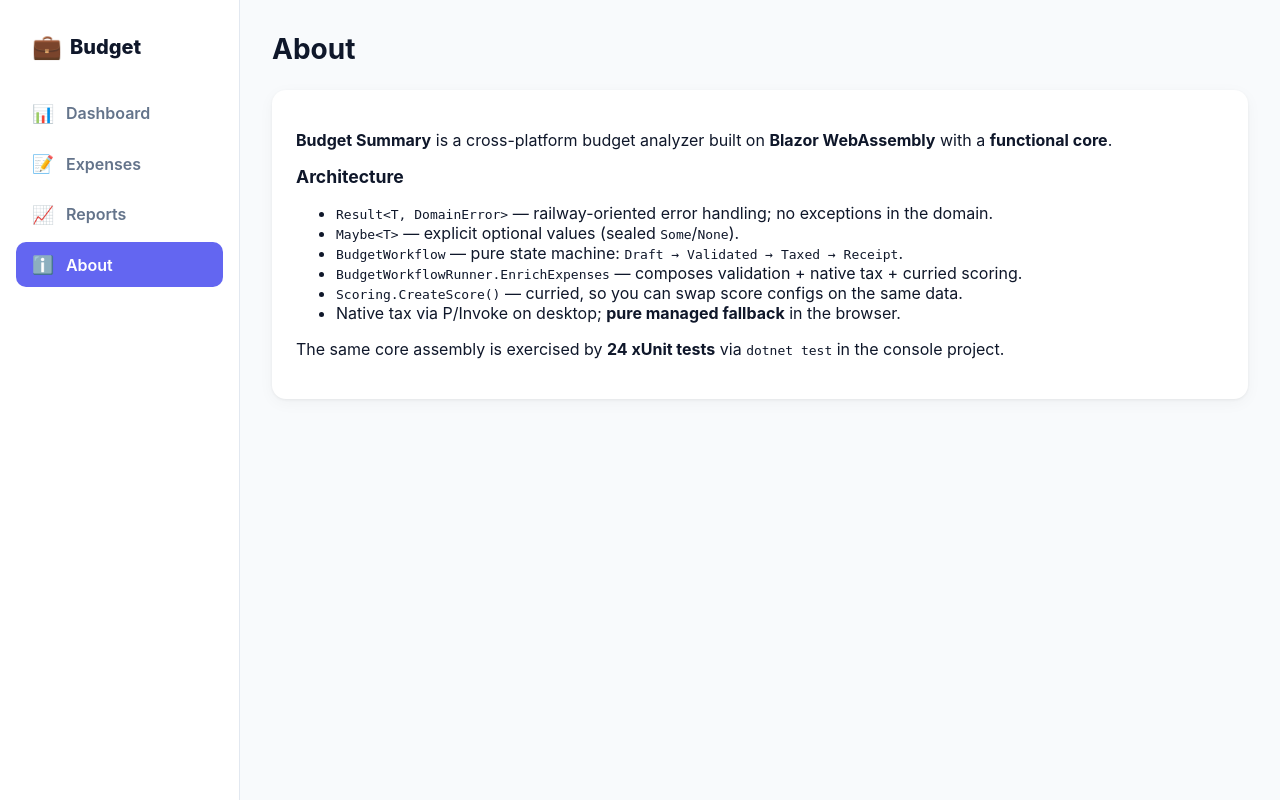
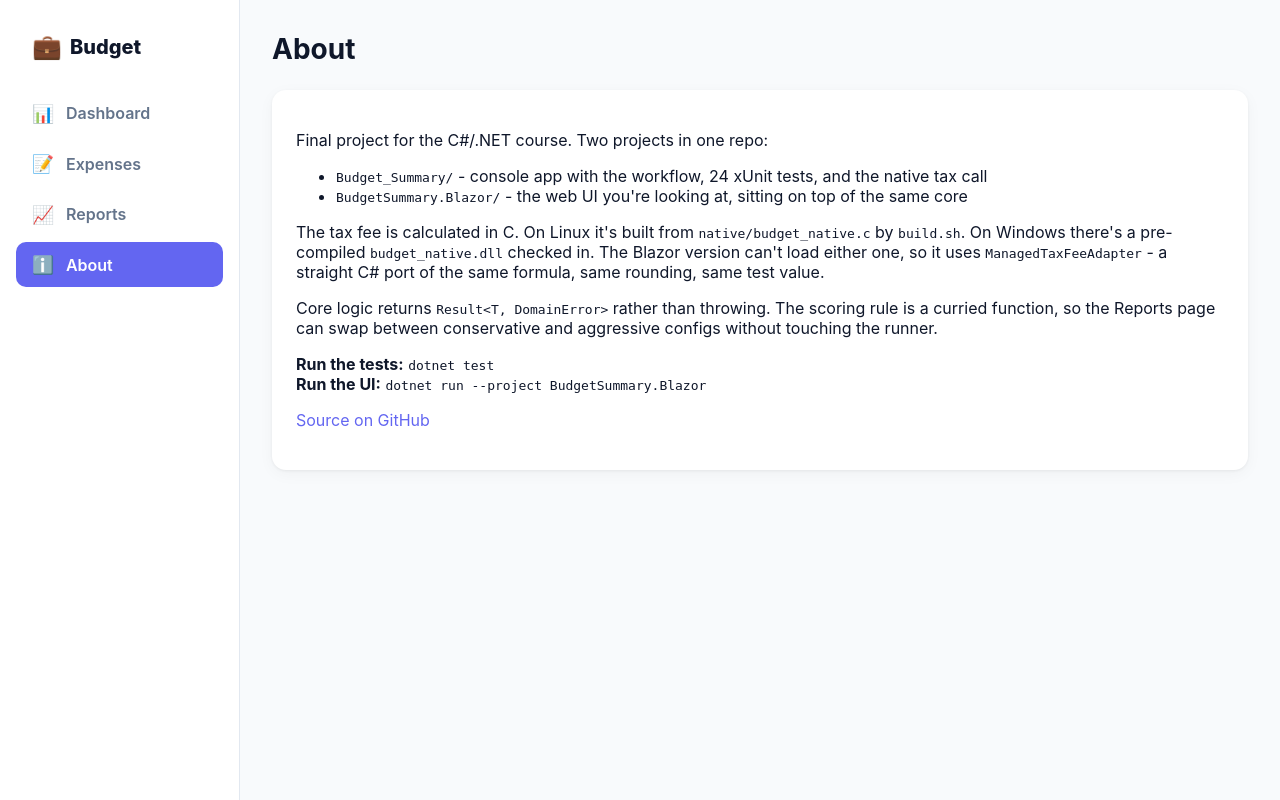
Before and after one commit to TogzhanAITU/SmartWallet, an ASP.NET Core app: page /about in a window 1280 px wide. Run offline with ASP.NET Core 8, Linux system fonts and the light colour scheme; some libraries are stand-ins or nearby versions.

Commit message:
Changed text little bit

```diff
--- a/BudgetSummary.Blazor/Pages/About.razor
+++ b/BudgetSummary.Blazor/Pages/About.razor
@@ -3,19 +3,44 @@
 <h1 class="page-title">About</h1>
 
 <div class="card">
-    <p><strong>Budget Summary</strong> is a cross-platform budget analyzer built on
-    <strong>Blazor WebAssembly</strong> with a <strong>functional core</strong>.</p>
-
-    <h3 style="margin-top:1rem;">Architecture</h3>
+    <p>
+        Final project for the C#/.NET course. Two projects in one repo:
+    </p>
     <ul>
-        <li><code>Result&lt;T, DomainError&gt;</code> — railway-oriented error handling; no exceptions in the domain.</li>
-        <li><code>Maybe&lt;T&gt;</code> — explicit optional values (sealed <code>Some</code>/<code>None</code>).</li>
-        <li><code>BudgetWorkflow</code> — pure state machine: <code>Draft → Validated → Taxed → Receipt</code>.</li>
-        <li><code>BudgetWorkflowRunner.EnrichExpenses</code> — composes validation + native tax + curried scoring.</li>
-        <li><code>Scoring.CreateScore()</code> — curried, so you can swap score configs on the same data.</li>
-        <li>Native tax via P/Invoke on desktop; <strong>pure managed fallback</strong> in the browser.</li>
+        <li>
+            <code>Budget_Summary/</code> - console app with the workflow,
+            24 xUnit tests, and the native tax call
+        </li>
+        <li>
+            <code>BudgetSummary.Blazor/</code> - the web UI you're looking at,
+            sitting on top of the same core
+        </li>
     </ul>
 
-    <p style="margin-top:1rem;">The same core assembly is exercised by <strong>24 xUnit tests</strong>
-    via <code>dotnet test</code> in the console project.</p>
+    <p>
+        The tax fee is calculated in C. On Linux it's built from
+        <code>native/budget_native.c</code> by <code>build.sh</code>. On Windows
+        there's a pre-compiled <code>budget_native.dll</code> checked in. The
+        Blazor version can't load either one, so it uses
+        <code>ManagedTaxFeeAdapter</code> - a straight C# port of the same
+        formula, same rounding, same test value.
+    </p>
+
+    <p>
+        Core logic returns <code>Result&lt;T, DomainError&gt;</code> rather than
+        throwing. The scoring rule is a curried function, so the Reports page
+        can swap between conservative and aggressive configs without touching
+        the runner.
+    </p>
+
+    <p>
+        <strong>Run the tests:</strong> <code>dotnet test</code><br />
+        <strong>Run the UI:</strong> <code>dotnet run --project BudgetSummary.Blazor</code>
+    </p>
+
+    <p>
+        <a href="https://github.com/TogzhanAITU/SmartWallet" target="_blank" rel="noopener">
+            Source on GitHub
+        </a>
+    </p>
 </div>
--- a/BudgetSummary.Blazor/Pages/Dashboard.razor
+++ b/BudgetSummary.Blazor/Pages/Dashboard.razor
@@ -9,10 +9,10 @@
 {
     <div class="empty">
         <div class="empty-icon">📋</div>
-        <h2>No expenses yet</h2>
-        <p>Add your first expense, or load sample data to explore.</p>
+        <h2>Nothing here yet</h2>
+        <p>Add an expense, or load the sample data to see what the reports look like.</p>
         <div style="display:flex; gap:.75rem; justify-content:center; margin-top:1rem;">
-            <NavLink href="expenses" class="btn btn-primary">Add Expense →</NavLink>
+            <NavLink href="expenses" class="btn btn-primary">Add Expense -></NavLink>
             <button class="btn btn-secondary" @onclick="State.LoadSampleData">Load Sample Data</button>
         </div>
     </div>
--- a/BudgetSummary.Blazor/Pages/Expenses.razor
+++ b/BudgetSummary.Blazor/Pages/Expenses.razor
@@ -9,7 +9,7 @@
 
 <div class="card">
     <div class="card-head">
-        <h3>All Expenses (@State.Expenses.Count)</h3>
+        <h3>Expenses (@State.Expenses.Count)</h3>
         <div style="display:flex; gap:.5rem;">
             <button class="btn btn-secondary btn-sm" @onclick="State.LoadSampleData">Load Sample</button>
             @if (State.Expenses.Any())
```
Also changed, not shown: BudgetSummary.Blazor/Pages/Reports.razor (+4 -4 lines).
